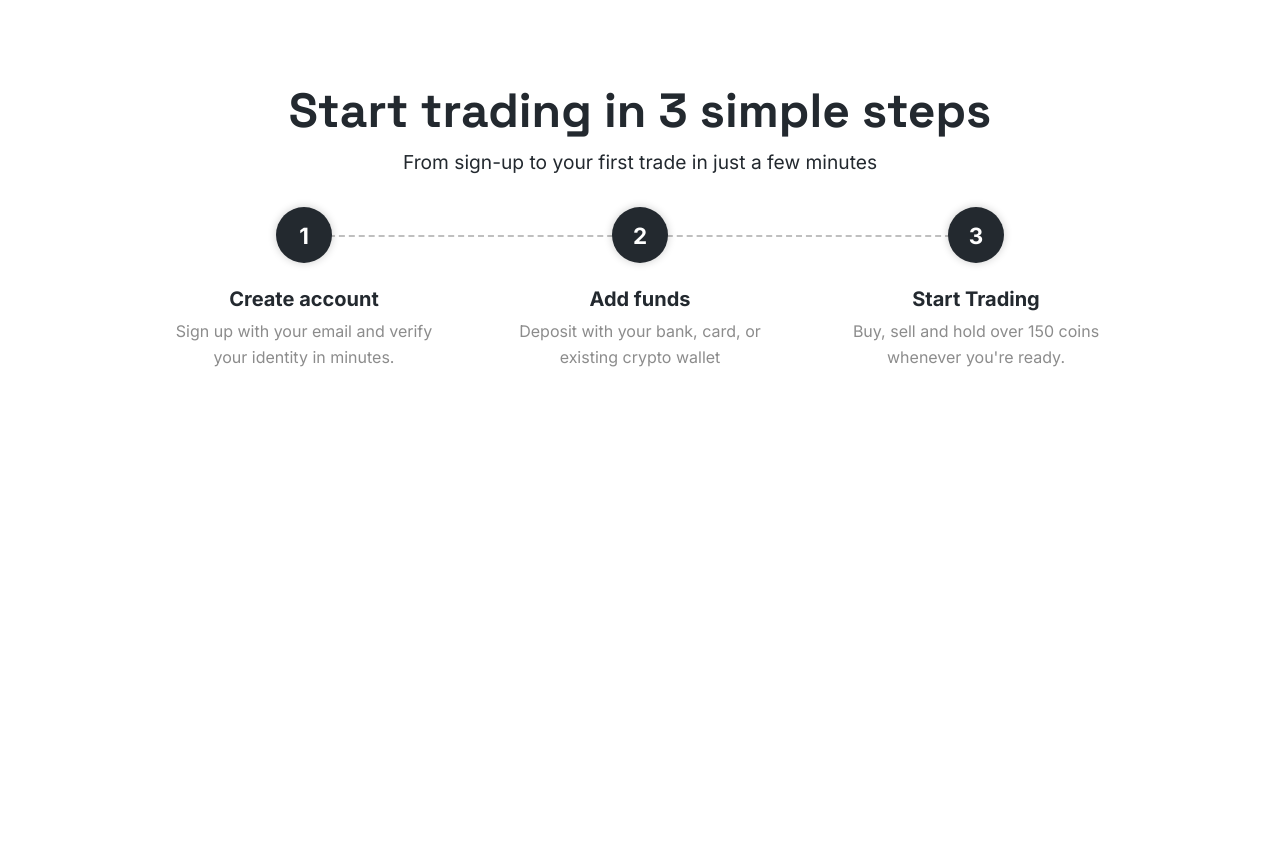
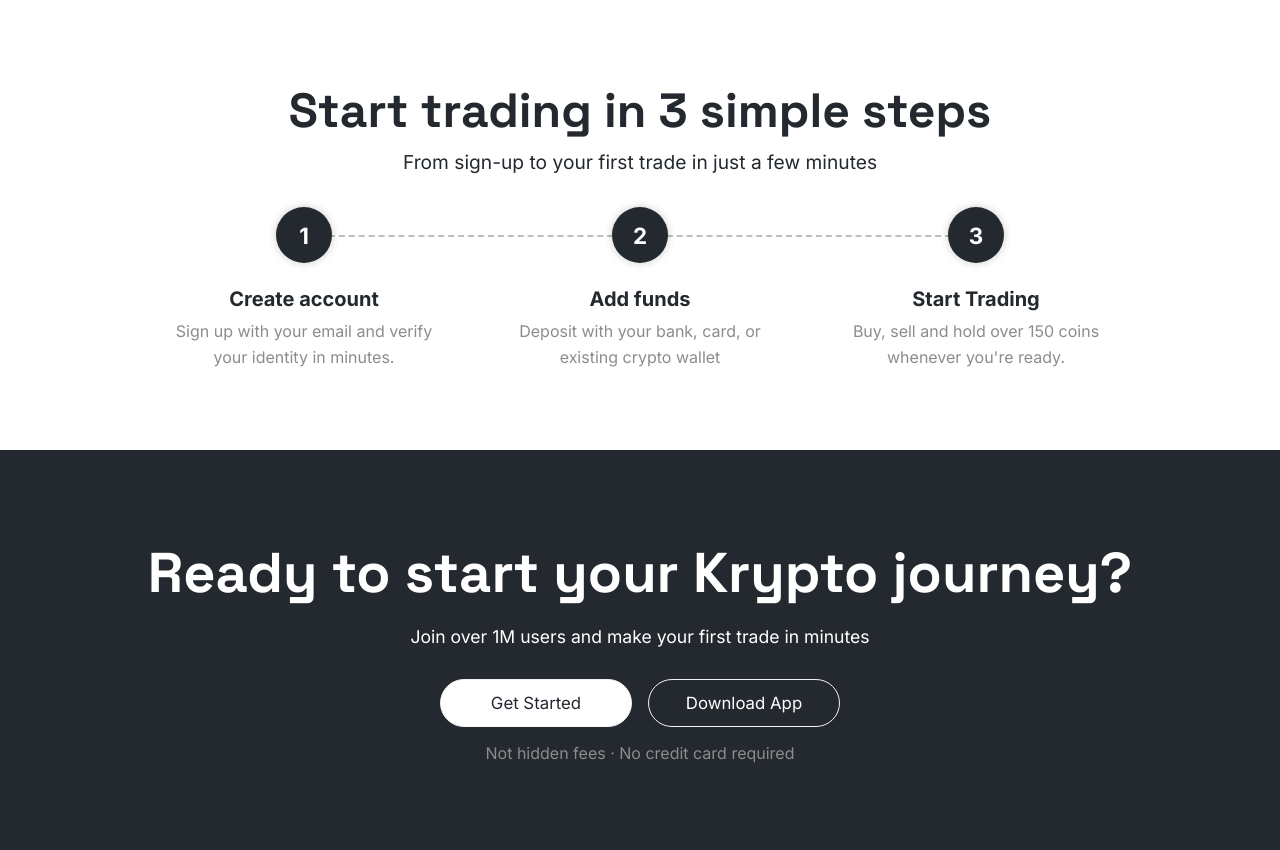
Before and after one commit to KavishekKK/crypto-landing-page, a plain HTML site: page index.html in a window 1280 px wide. Shown: the part 1633-2483 px from the top of the page. Before the commit the page ends 2003 px from the top, so only its background shows below. Drawn offline with Linux system fonts and the light colour scheme.

Commit message:
CTA Section Implementation

```diff
--- a/css/homepage.css
+++ b/css/homepage.css
@@ -266,3 +266,71 @@
     max-width: 280px;
     margin: 0 auto;
 }
+
+.cta-banner-container
+{
+    margin-top: 5em;
+    width: 100%;
+    height: 50vh;
+    background-color: var(--accent-primary);
+    display: flex;
+    justify-content: center;
+    align-items: center;
+}
+.cta-content
+{
+    display: flex;
+    flex-direction: column;
+    align-items: center;
+}
+.cta-content h2
+{
+    font-size: 3.5rem;
+    font-family: "Space Grotesk", sans-serif;
+    text-align: center;
+    color: var(--text-secondary);
+}
+.cta-content p
+{
+    margin-top: 1em;
+    font-size: 1.1rem;
+    color: var(--text-secondary);
+}
+.cta-btns
+{
+    margin-top: 2em;
+    display: flex;
+    gap: 1em;
+}
+.cta-btns a
+{
+    border: 1px solid var(--accent-primary);
+    width: 12rem;
+    height: 3rem;
+    border-radius: var(--radius-lg);
+    display: flex;
+    justify-content: center;
+    align-items: center;
+    font-size: 1.05rem;
+}
+.cta-btns a:first-child
+{
+    border: 1px solid var(--border-primary);
+    background-color: var(--bg-primary);
+    color: var(--accent-primary);
+}
+.cta-btns a:last-child
+{
+    border: 1px solid var(--border-primary);
+    background-color: transparent;
+    color: var(--text-secondary);
+}
+.cta-btns a:active
+{
+    transform: scale(0.99);
+}
+.cta-note
+{
+    margin-top: 1em;
+    color: var(--text-light);
+}
--- a/index.html
+++ b/index.html
@@ -122,6 +122,20 @@
                     </div>
                 </div>
             </section>
+
+            <section class="cta-banner-container">
+                <div class="cta-content">
+                    <h2>Ready to start your Krypto journey?</h2>
+                    <p>Join over 1M users and make your first trade in minutes</p>
+
+                    <div class="cta-btns">
+                        <a href="#">Get Started</a>
+                        <a href="#">Download App</a>
+                    </div>
+
+                    <span class="cta-note">Not hidden fees · No credit card required</span>
+                </div>
+            </section>
         </main>
     </body>
 </html>
```
